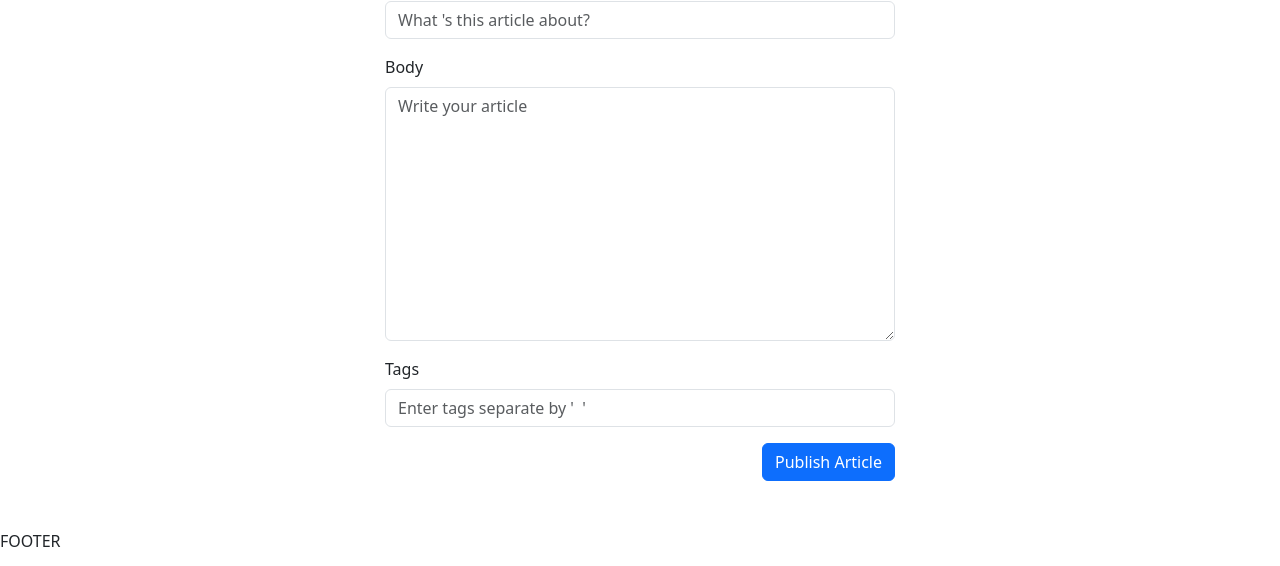
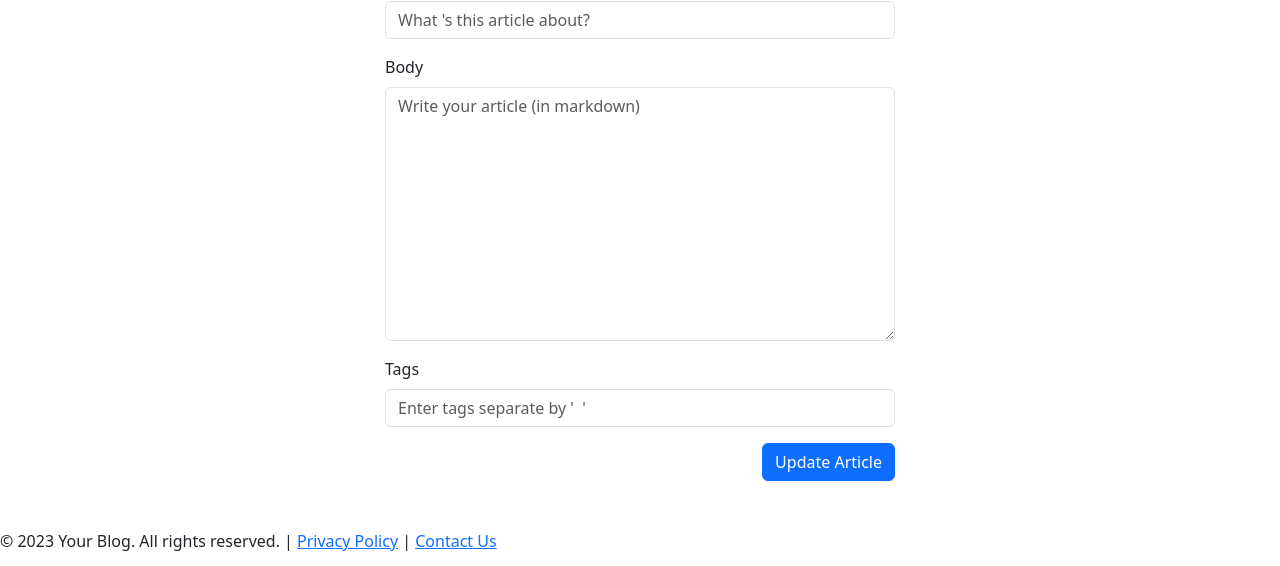
Before and after one commit to tienpbss/co, a React (Vite) app: page /editor/1 in a window 1280 px wide. Shown: the part 271-837 px from the top of the page. Built offline with nearby package versions, Linux system fonts and the light colour scheme; no server answers; sample sign-in values are in the browser's storage.

Commit message:
markdown

```diff
--- a/package.json
+++ b/package.json
@@ -19,10 +19,13 @@
     "bootstrap": "^5.3.2",
     "bootstrap-icons": "^1.11.1",
     "classnames": "^2.3.2",
+    "markdown-to-jsx": "^7.3.2",
     "react": "^18.2.0",
     "react-bootstrap": "^2.9.1",
     "react-dom": "^18.2.0",
-    "react-router-dom": "^6.17.0"
+    "react-markdown": "^9.0.0",
+    "react-router-dom": "^6.17.0",
+    "remark-gfm": "^4.0.0"
   },
   "devDependencies": {
     "@types/react": "^18.2.15",
--- a/src/components/Footer.jsx
+++ b/src/components/Footer.jsx
@@ -1,7 +1,13 @@
 function Footer() {
-    return (
-        <div>FOOTER</div>
-    );
+  return (
+    <footer>
+      <p>
+        &copy; 2023 Your Blog. All rights reserved. |{" "}
+        <a href="privacy-policy.html">Privacy Policy</a> |{" "}
+        <a href="contact.html">Contact Us</a>
+      </p>
+    </footer>
+  );
 }
 
 export default Footer;
--- a/src/components/article/Article.jsx
+++ b/src/components/article/Article.jsx
@@ -1,6 +1,7 @@
 import axios from "axios";
 import { useContext, useEffect, useState } from "react";
 import { useParams, Link, useNavigate } from "react-router-dom";
+import ReactMarkdown from 'react-markdown'
 
 import Stack from "react-bootstrap/Stack";
 import Card from "react-bootstrap/Card";
@@ -33,7 +34,7 @@ function Article() {
     author = {},
     createAt,
     favoritesCount,
-    body,
+    body = '',
     tagList = [],
     favorited,
   } = article;
@@ -151,9 +152,9 @@ function Article() {
       </section>
       <section className="">
         <div className="container border-bottom py-5">
-          <div>
-            <p>{body}</p>
-          </div>
+        <article className="result">
+          <ReactMarkdown>{body}</ReactMarkdown>
+        </article>
           <ListTagOfArticle tagList={tagList} />
         </div>
       </section>
--- a/src/components/editor-article/Editor.jsx
+++ b/src/components/editor-article/Editor.jsx
@@ -1,4 +1,4 @@
-import { useContext, useEffect, useState } from "react";
+import { useEffect, useState } from "react";
 import { useNavigate, useParams } from "react-router-dom";
 
 import Container from "react-bootstrap/Container";
@@ -9,7 +9,6 @@ import Button from "react-bootstrap/Button";
 import Toast from "react-bootstrap/Toast";
 import ToastContainer from "react-bootstrap/ToastContainer";
 
-import { AuthContext } from "src/context";
 import axios from "axios";
 import { BASE_URL } from "src/constants";
 
@@ -18,58 +17,47 @@ function Editor() {
 
   const { slug } = useParams();
 
-  const {
-    currentUser: { token },
-  } = useContext(AuthContext);
-
   const [article, setArticle] = useState({
-    title: '',
-    description: '',
-    body: '',
-    tags: '',
+    title: "",
+    description: "",
+    body: "",
+    tags: "",
   });
 
   const changeDetail = (prop) => {
-    setArticle(a => ({ ...a, ...prop }))
-  }
+    setArticle((a) => ({ ...a, ...prop }));
+  };
 
   const [errors, setErrors] = useState([]);
 
-
   useEffect(() => {
     if (slug) {
-      axios
-        .get(`${BASE_URL}/articles/${slug}`)
-        .then((res) => {
-          const data = res.data;
-          const { article } = data;
-          setArticle({article})
-        });
+      axios.get(`${BASE_URL}/articles/${slug}`).then((res) => {
+        const data = res.data;
+        const { article } = data;
+        setArticle(a => ({ ...a, ...article }));
+      });
     }
   }, [slug]);
 
-  const handleNewArticle = (e) => {
+  const handleSubmit = (e) => {
     e.preventDefault();
     const tagList = article.tags
       .trim()
       .split(/\s+/)
       .filter((t) => t);
     const articleSubmit = {
-      ...article, tagList
+      ...article,
+      tagList,
     };
-    axios
-      .post(
-        `${BASE_URL}/articles`,
-        {
+
+    axios({
+        method: slug?'put':'post',
+        url: `${BASE_URL}/articles/${slug??''}`,
+        data: {
           article: articleSubmit,
-        },
-        {
-          headers: {
-            Authorization: `Bearer ${token}`,
-          },
         }
-      )
-      .then((res) => {
+      }).then((res) => {
         const data = res.data;
         const { article } = data;
         navigate(`/article/${article.slug}`);
@@ -107,7 +95,7 @@ function Editor() {
         <Row className="justify-content-center">
           <Col sm={6}>
             <h1 className="text-center">New Article</h1>
-            <Form onSubmit={handleNewArticle}>
+            <Form onSubmit={handleSubmit}>
               <Form.Group className="mb-3" controlId="title">
                 <Form.Label className="text-start">Title</Form.Label>
                 <Form.Control
@@ -122,7 +110,9 @@ function Editor() {
                 <Form.Label className="text-start">Description</Form.Label>
                 <Form.Control
                   value={article.description}
-                  onChange={(e) => changeDetail({ description: e.target.value })}
+                  onChange={(e) =>
+                    changeDetail({ description: e.target.value })
+                  }
                   placeholder="What 's this article about?"
                   type="text"
                   required
@@ -135,9 +125,9 @@ function Editor() {
                   onChange={(e) => changeDetail({ body: e.target.value })}
                   as="textarea"
                   rows={10}
-                  style={{ 'white-space': 'pre-line' }}
-                  placeholder="Write your article"
+                  placeholder="Write your article (in markdown)"
                 />
+
               </Form.Group>
               <Form.Group className="mb-3" controlId="tags">
                 <Form.Label className="text-start">Tags</Form.Label>
@@ -149,7 +139,7 @@ function Editor() {
                 />
               </Form.Group>
               <Button className="float-end" type="submit">
-                Publish Article
+                {slug?'Update':'Publish'} Article
               </Button>
             </Form>
           </Col>
--- a/src/components/home/ListArticle.jsx
+++ b/src/components/home/ListArticle.jsx
@@ -59,7 +59,7 @@ function ListArticle({
 
   const changePage = (number) => {
     setActive(number);
-    setOffset(number*articlePerPage)
+    setOffset((number-1)*articlePerPage)
   };
 
   const favorite = (slug) => {
--- a/src/constants/constants.js
+++ b/src/constants/constants.js
@@ -1,3 +1,3 @@
-// export const BASE_URL='http://localhost:3000/api'
-export const BASE_URL='https://api.realworld.io/api'
+export const BASE_URL='http://localhost:3000/api'
+// export const BASE_URL='https://api.realworld.io/api'
 export const defaultImg = 'https://api.realworld.io/images/smiley-cyrus.jpeg'
```
Also changed, not shown: 1 other file (tests, documents, lock files or other folders).
